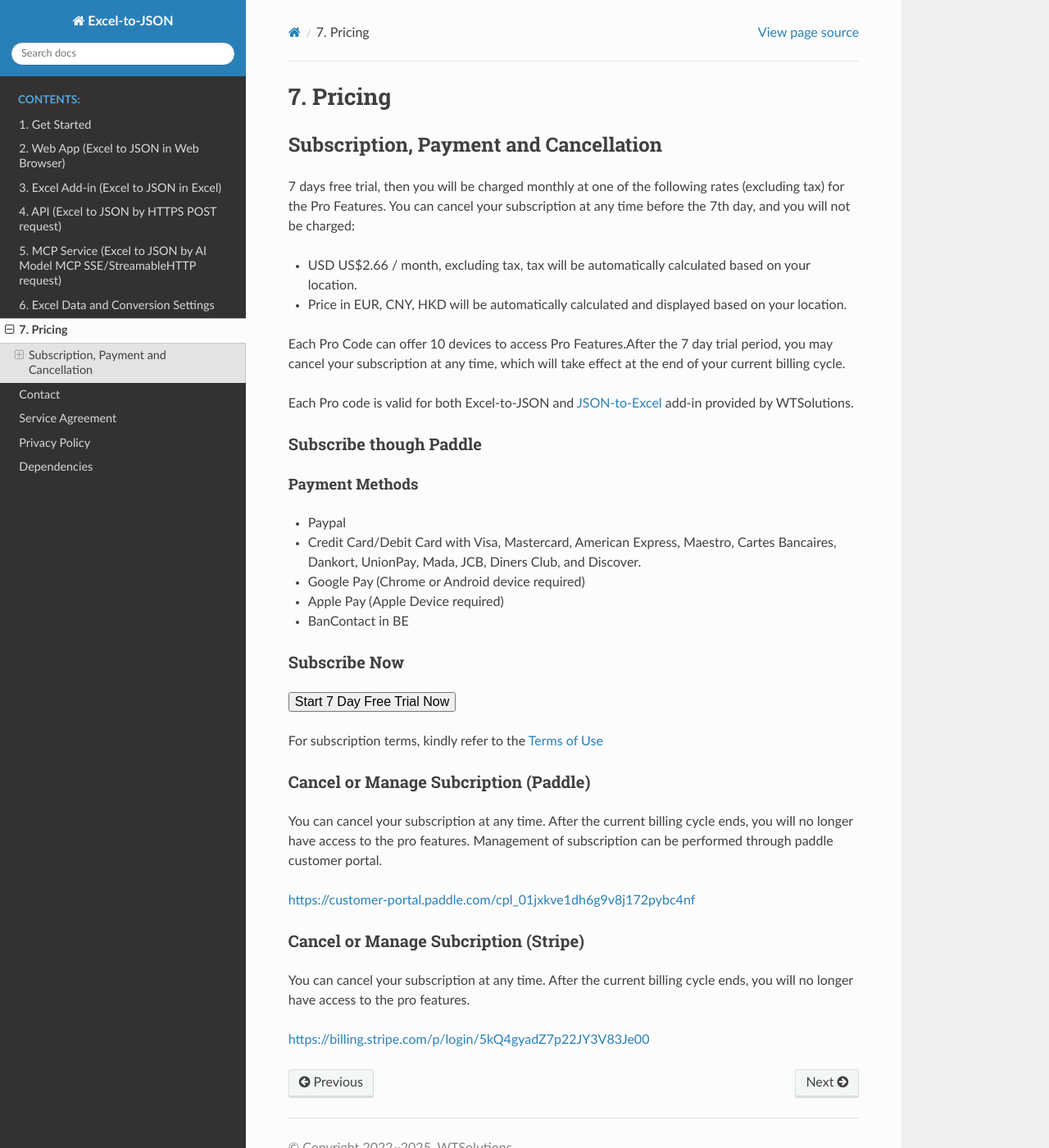
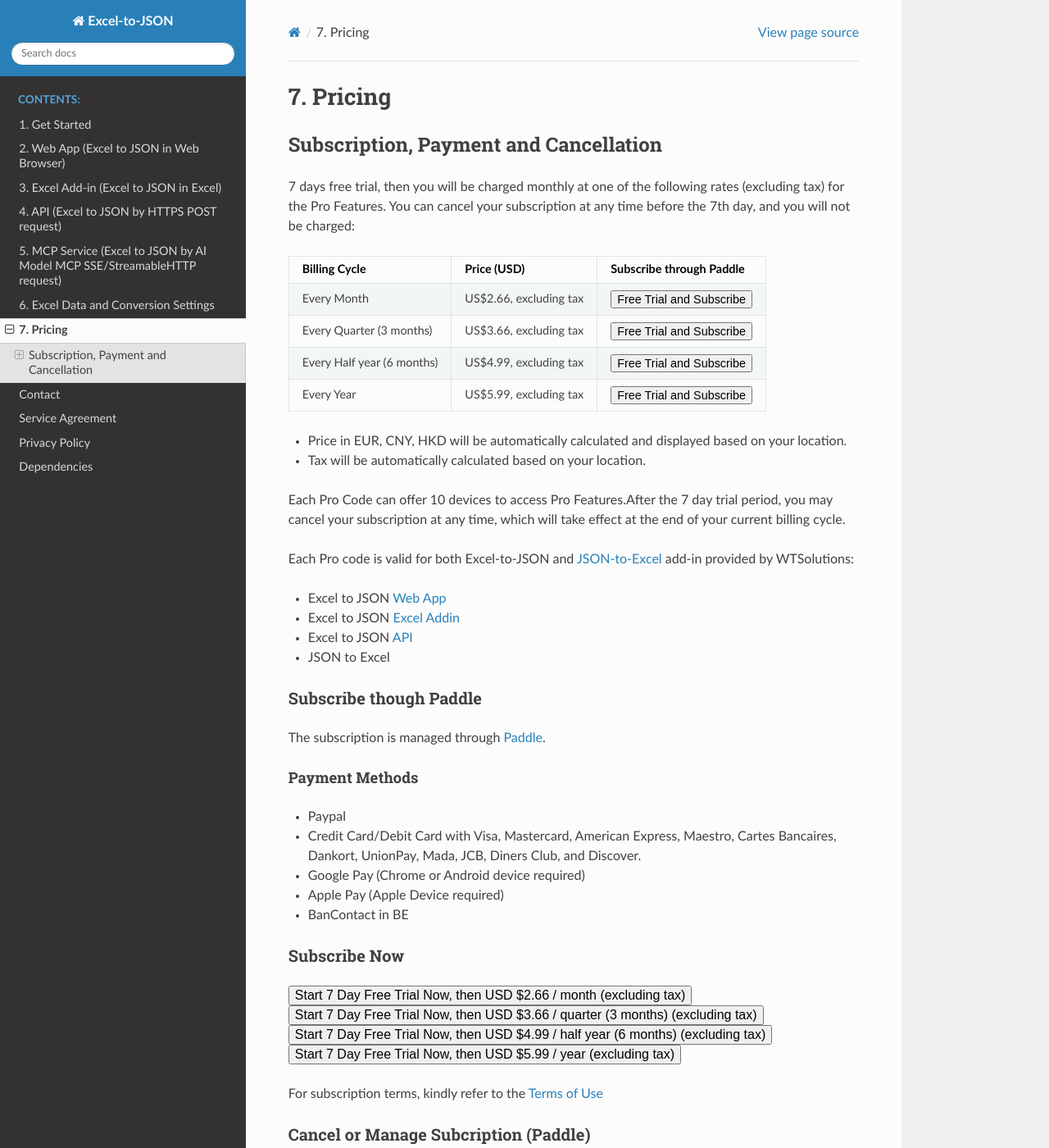
Before and after one commit to he-yang/Excel-to-JSON, a Sphinx documentation site: the page built from source/pricing.md, in a window 1280 px wide and 1400 px high. Shown: the whole window at 82% size. Built offline with Sphinx 7.4.7 and the Read the Docs theme 3.1.0, drawn with Linux system fonts in a browser that asks for light colours.

Commit message:
update pricing, add 3/6/12

```diff
--- a/source/pricing.md
+++ b/source/pricing.md
@@ -1,16 +1,44 @@
 # 7. Pricing
+
+<script src="https://cdn.paddle.com/paddle/v2/paddle.js"></script>
+<script type="text/javascript">
+  // Paddle.Environment.set("sandbox");
+  Paddle.Initialize({
+    token: "live_1c12997e01d459f8b047201cd55"
+  });
+  function checkoutnow(priceId){
+    Paddle.Checkout.open({
+        items: [{priceId: priceId,quantity: 1}]
+    });
+  }
+</script>
 
 ##  Subscription, Payment and Cancellation
 
 7 days free trial, then you will be charged monthly at one of the following rates (excluding tax) for the Pro Features. You can cancel your subscription at any time before the 7th day, and you will not be charged:
-- USD US$2.66 / month, excluding tax, tax will be automatically calculated based on your location.
-- Price in EUR, CNY, HKD will be automatically calculated and displayed based on your location.
+
+| Billing Cycle | Price (USD) | Subscribe through Paddle |
+| :---: | :---: | :---: |
+| Every Month | US$2.66, excluding tax | <button onclick='checkoutnow("pri_01jz0fdq3rm19fn5bqrn86tnjy")'>Free Trial and Subscribe</button> |
+| Every Quarter (3 months) | US$3.66, excluding tax | <button onclick='checkoutnow("pri_01k19xzfq77gp4tvtqypjyfqdq")'>Free Trial and Subscribe</button> |
+| Every Half year (6 months) | US$4.99, excluding tax | <button onclick='checkoutnow("pri_01k19y29j38js9zwnq36tkwkqv")'>Free Trial and Subscribe</button> |
+| Every Year | US$5.99, excluding tax | <button onclick='checkoutnow("pri_01k19y3basxqvta0cycksqsjaf")'>Free Trial and Subscribe</button> |
+
+
+* Price in EUR, CNY, HKD will be automatically calculated and displayed based on your location.
+* Tax will be automatically calculated based on your location.
 
 Each Pro Code can offer 10 devices to access Pro Features.After the 7 day trial period, you may cancel your subscription at any time, which will take effect at the end of your current billing cycle.
 
-Each Pro code is valid for both Excel-to-JSON and [JSON-to-Excel](https://json-to-excel.wtsolutions.cn/en/latest/) add-in provided by WTSolutions.
+Each Pro code is valid for both Excel-to-JSON and [JSON-to-Excel](https://json-to-excel.wtsolutions.cn/en/latest/) add-in provided by WTSolutions:
+- Excel to JSON [Web App](WebApp.md)
+- Excel to JSON [Excel Addin](ExcelAddIn.md)
+- Excel to JSON [API](API.md)
+- JSON to Excel
 
 ### Subscribe though Paddle
+
+The subscription is managed through [Paddle](https://paddle.com/).
 
 #### Payment Methods
 - Paypal
@@ -19,22 +47,14 @@
 - Apple Pay (Apple Device required)
 - BanContact in BE
 
-<script src="https://cdn.paddle.com/paddle/v2/paddle.js"></script>
-<script type="text/javascript">
-  // Paddle.Environment.set("sandbox");
-  Paddle.Initialize({
-    token: "live_1c12997e01d459f8b047201cd55"
-  });
-  function checkoutnow(){
-    Paddle.Checkout.open({
-        items: [{priceId: 'pri_01jz0fdq3rm19fn5bqrn86tnjy',quantity: 1}]
-    });
-  }
-</script>
+
 
 ### Subscribe Now
 
-<button onclick='checkoutnow()'>Start 7 Day Free Trial Now</button>
+<button onclick='checkoutnow("pri_01jz0fdq3rm19fn5bqrn86tnjy")'>Start 7 Day Free Trial Now, then USD $2.66 / month (excluding tax)</button>
+<button onclick='checkoutnow("pri_01k19xzfq77gp4tvtqypjyfqdq")'>Start 7 Day Free Trial Now, then USD $3.66 / quarter (3 months) (excluding tax)</button>
+<button onclick='checkoutnow("pri_01k19y29j38js9zwnq36tkwkqv")'>Start 7 Day Free Trial Now, then USD $4.99 / half year (6 months) (excluding tax)</button>
+<button onclick='checkoutnow("pri_01k19y3basxqvta0cycksqsjaf")'>Start 7 Day Free Trial Now, then USD $5.99 / year (excluding tax)</button>
 
 For subscription terms, kindly refer to the [Terms of Use](termsofuse.md)
 
```
